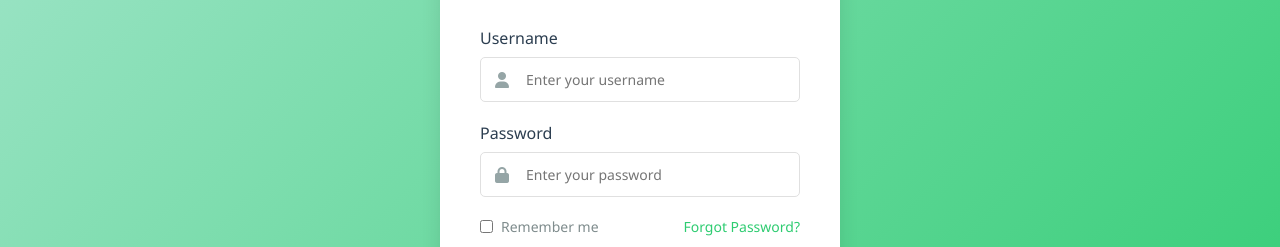
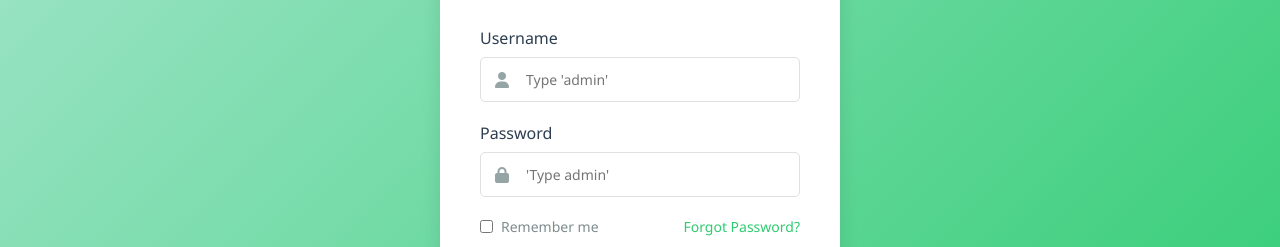
Before and after one commit to nirajguptaa/Library-Management, a website: page admin_login.html in a window 1280 px wide. Shown: the part 293-540 px from the top of the page. Drawn offline with Linux system fonts and the light colour scheme.

Commit message:
Update admin_login.html
Fixed incorrect placeholder

```diff
--- a/admin_login.html
+++ b/admin_login.html
@@ -190,7 +190,7 @@
                 <label for="username">Username</label>
                 <div class="input-group">
                     <i class="fas fa-user"></i>
-                    <input type="text" id="username" class="form-control" placeholder="Enter your username">
+                    <input type="text" id="username" class="form-control" placeholder="Type 'admin'">
                 </div>
                 <div class="error-message" id="usernameError">Please enter a valid username</div>
             </div>
@@ -199,7 +199,7 @@
                 <label for="password">Password</label>
                 <div class="input-group">
                     <i class="fas fa-lock"></i>
-                    <input type="password" id="password" class="form-control" placeholder="Enter your password">
+                    <input type="password" id="password" class="form-control" placeholder="'Type admin'">
                 </div>
                 <div class="error-message" id="passwordError">Please enter your password</div>
             </div>
```
